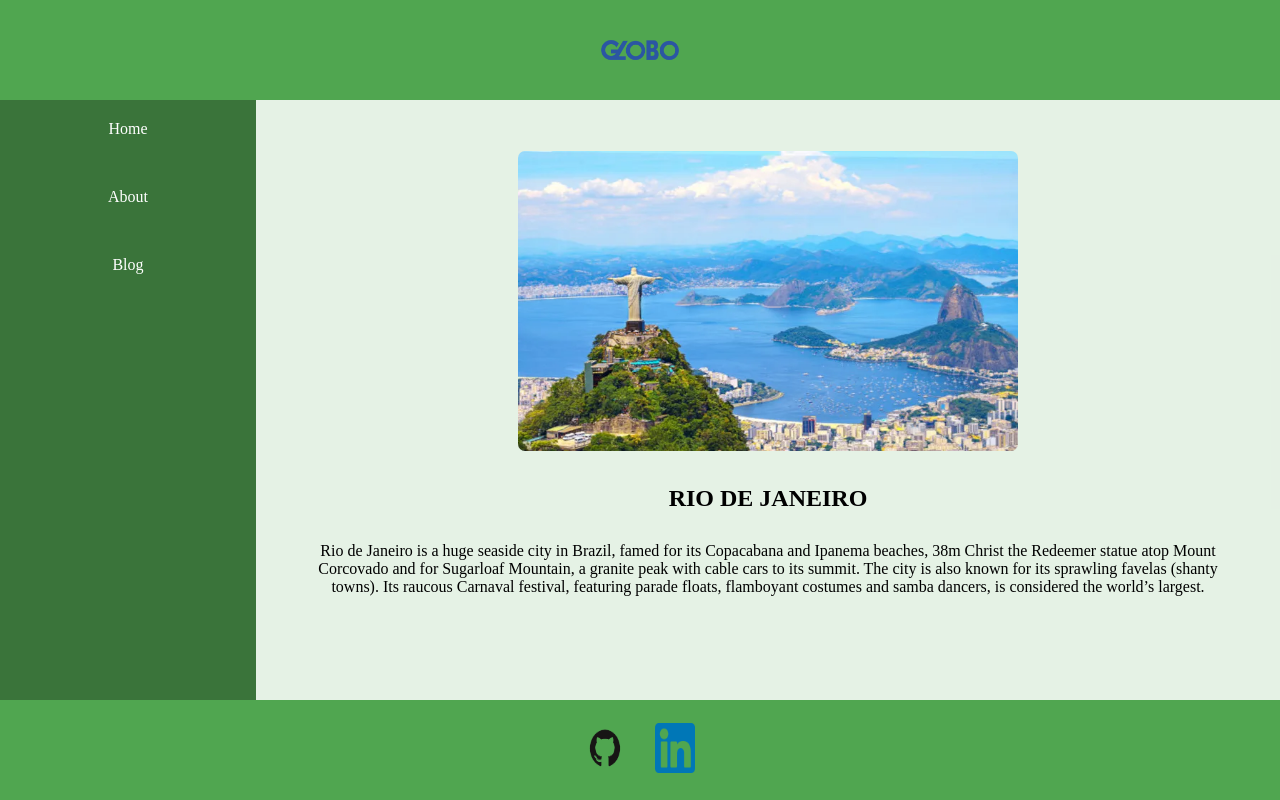
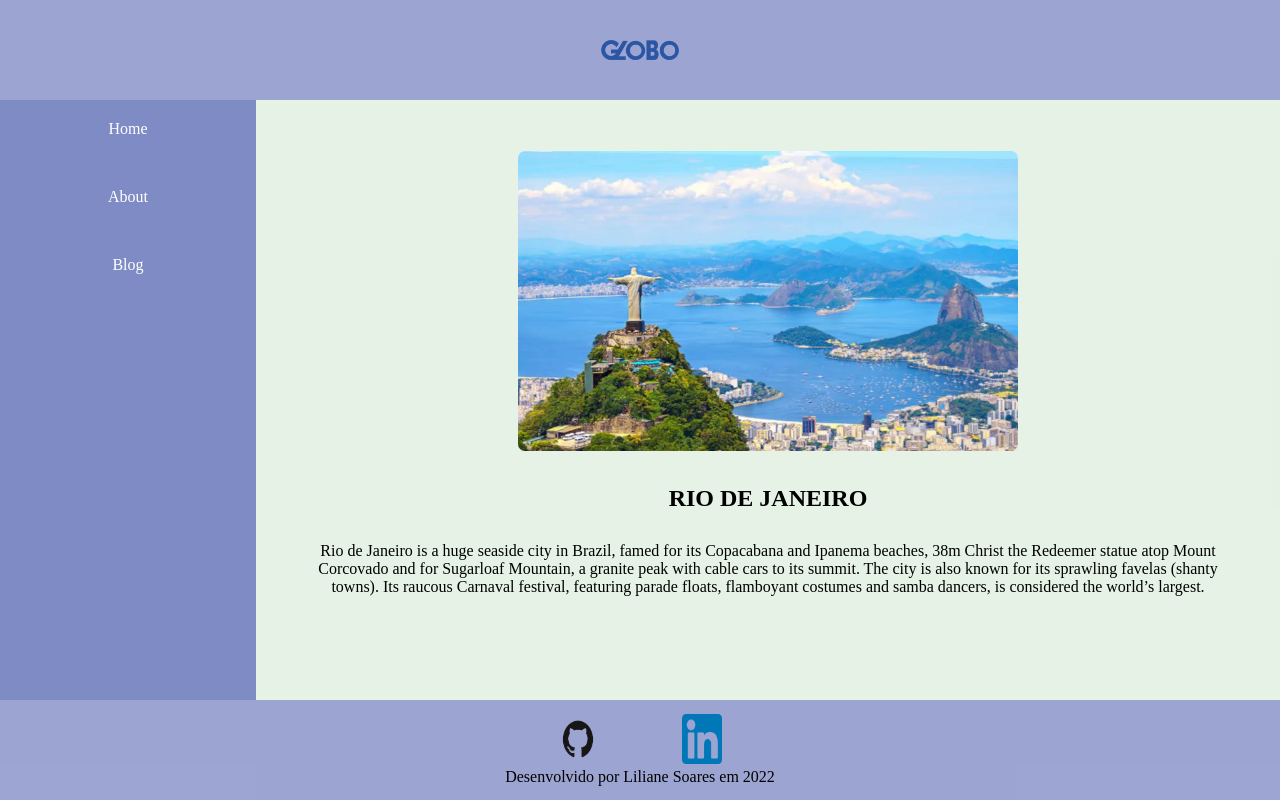
Before and after one commit to soareslil/ctd-1bi-frontend1-a25-cssGrid, a plain HTML site: page index.html in a window 1280 px wide. Drawn offline with Linux system fonts and the light colour scheme.

Commit message:
changing color, add made by

```diff
--- a/css/style.css
+++ b/css/style.css
@@ -22,7 +22,7 @@
 }
 
 .grid-item1{
-    background-color: rgb(80, 166, 80);
+    background-color: rgba(90, 105, 180, 0.596);
     grid-area: itemHeader;
     display: flex;
     align-items: center;
@@ -38,7 +38,7 @@
 
 .grid-item2{
     grid-area: itemSidebar;
-    background-color: rgb(58, 116, 58);
+    background-color: rgba(90, 105, 180, 0.772);
 }
 
 .lista-lateral{
@@ -78,7 +78,7 @@
     display:flex;
     flex-direction: row;
     justify-content: space-evenly;
-    background-color: rgb(80, 166, 80);
+    background-color: rgba(90, 105, 180, 0.596);
     align-items: center;
     align-content: center;
 }
--- a/index.html
+++ b/index.html
@@ -61,7 +61,7 @@
                     </a>
 
                 </nav>
-
+                <p>Desenvolvido por Liliane Soares em 2022</p>
             </footer>
         </div>
     </div>
```
